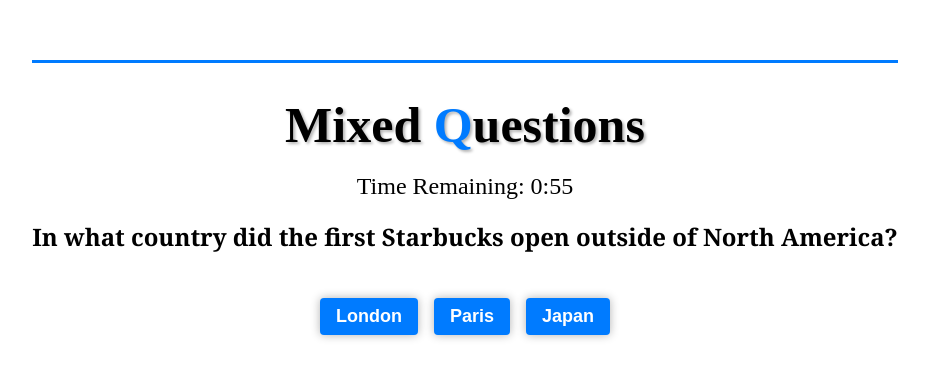
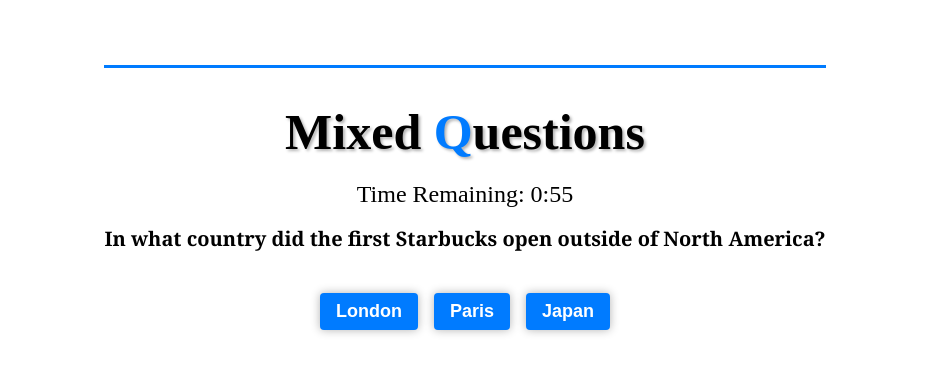
Before and after one commit to swenat/mitt-quiz, a React (Vite) app: page /Quiz in a window 1280 px wide. Shown: the part 185-562 px from the top of the page, without its empty margins (175-1104 px from the left). Built offline with nearby package versions, Linux system fonts and the light colour scheme.

Commit message:
styling and removal of comments

```diff
--- a/src/components/Question.tsx
+++ b/src/components/Question.tsx
@@ -16,6 +16,7 @@
 `;
 const QuestionTitle = styled.h2`
 	font-family: "Georgia";
+	font-size: 20px;
 `;
 const ChoicesContainer = styled.div``;
 const ChoiceButton = styled.button`
--- a/src/components/Timer.tsx
+++ b/src/components/Timer.tsx
@@ -1,4 +1,3 @@
-// Timer.tsx
 import React, { useEffect, useState } from "react";
 import styled from "styled-components";
 
--- a/src/main.css
+++ b/src/main.css
@@ -1,5 +1,3 @@
-
-
 body {
   margin: 0;
   display: flex;
@@ -9,8 +7,3 @@
 
   min-height: 100vh;
 }
-
-h1 {
-  font-size: 3.2em;
-  line-height: 1.1;
-}
--- a/src/pages/LostPage.tsx
+++ b/src/pages/LostPage.tsx
@@ -1,4 +1,3 @@
-// LostPage.tsx
 import React from "react";
 import { Link } from "react-router-dom";
 import styled from "styled-components";
```
